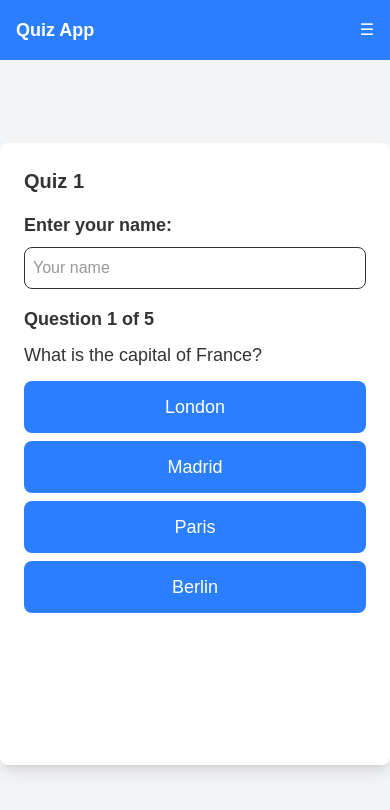
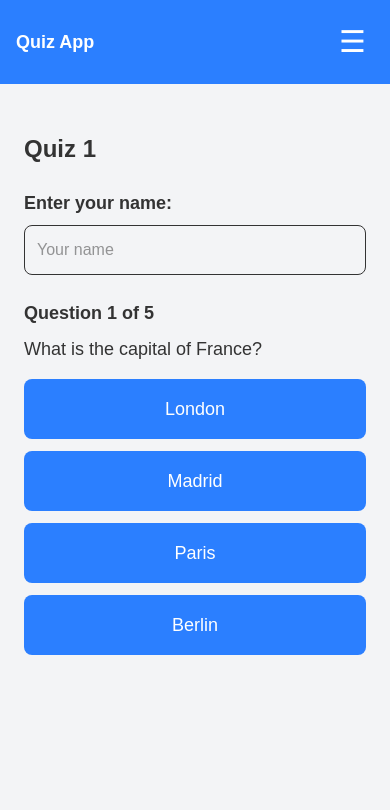
Before and after one commit to Eunike341/quiz-app, a React (Vite) app: page / in a window 390 px wide. Shown: the top 810 px of the page. Built offline with nearby package versions, Linux system fonts and the light colour scheme; no server answers.

Commit message:
remove card, increase hamburger size

```diff
--- a/src/Layout.tsx
+++ b/src/Layout.tsx
@@ -30,7 +30,7 @@ const Layout = () => {
 
         {/* Mobile Menu Toggle Button */}
         <button
-          className={`block md:hidden text-white transform transition duration-300 ${
+          className={`block md:hidden text-white text-3xl p-2 transform transition duration-300 ${
             isOpen ? "rotate-90" : "rotate-0"
           }`}
           onClick={() => setIsOpen(!isOpen)}
--- a/src/components/QuizQuestionCard.tsx
+++ b/src/components/QuizQuestionCard.tsx
@@ -17,30 +17,31 @@ const QuizQuestionCard = ({
   handleRetry,
 }: QuizQuestionCardProps) => {
   return (
-    <div className="p-6 max-w-2xl w-full mx-auto bg-white shadow-lg rounded-lg">
-      <h2 className="text-xl font-bold mb-4">{quizTitle}</h2>
+    <div className="max-w-2xl w-full mx-auto p-6">
+      <h2 className="text-2xl font-bold mb-6">{quizTitle}</h2>
 
       {/* Name Input */}
-      <div className="mb-4">
+      <div className="mb-6">
         <label className="block text-lg font-bold">Enter your name:</label>
         <input
           type="text"
           placeholder="Your name"
           value={name}
           onChange={(e) => setName(e.target.value)}
-          className="border p-2 rounded-lg w-full mt-2 focus:ring-2 focus:ring-blue-500 transition-all"
+          className="border p-3 rounded-lg w-full mt-2 focus:ring-2 focus:ring-blue-500 transition-all"
         />
       </div>
 
       <p className="text-lg font-bold mb-2">
         Question {currentQuestionIndex + 1} of {totalQuestions}
       </p>
-      <p className="text-lg mb-3">{currentQuestion.question}</p>
-      <div className="flex flex-col gap-2">
+      <p className="text-lg mb-4">{currentQuestion.question}</p>
+
+      <div className="flex flex-col gap-3">
         {shuffledOptions.map((option: string, idx: number) => (
           <button
             key={idx}
-            className="block w-full bg-blue-500 text-white p-3 rounded-lg hover:bg-blue-700 transition-all text-lg font-medium"
+            className="block w-full bg-blue-500 text-white p-4 rounded-lg hover:bg-blue-700 transition-all text-lg font-medium"
             onClick={() => handleAnswer(option)}
             disabled={showNext || showRetry}
           >
@@ -49,13 +50,13 @@ const QuizQuestionCard = ({
         ))}
       </div>
 
-      <div className="mt-4 min-h-10 flex items-center gap-2 text-lg font-bold transition-opacity duration-300">
+      <div className="mt-3 min-h-10 flex items-center gap-2 text-sm font-bold transition-opacity duration-300">
         {feedback ? (
           <>
             {feedback.includes("Correct") ? (
-              <CheckCircleIcon className="w-6 h-6 text-green-500" />
+              <CheckCircleIcon className="w-5 h-5 text-green-500" /> // Slightly smaller icon
             ) : (
-              <XCircleIcon className="w-6 h-6 text-red-500" />
+              <XCircleIcon className="w-5 h-5 text-red-500" />
             )}
             <span className={`text-${feedback.includes("Correct") ? "green" : "red"}-600`}>
               {feedback}
@@ -66,7 +67,7 @@ const QuizQuestionCard = ({
         )}
       </div>
 
-      <div className="mt-4 min-h-14 flex flex-col items-start gap-2">
+      <div className="mt-3 min-h-14 flex flex-col items-start gap-3">
         {showNext ? (
           <button
             className="bg-green-500 text-white p-3 rounded-lg hover:bg-green-700 active:scale-95 transition-all w-fit inline-flex"
```
